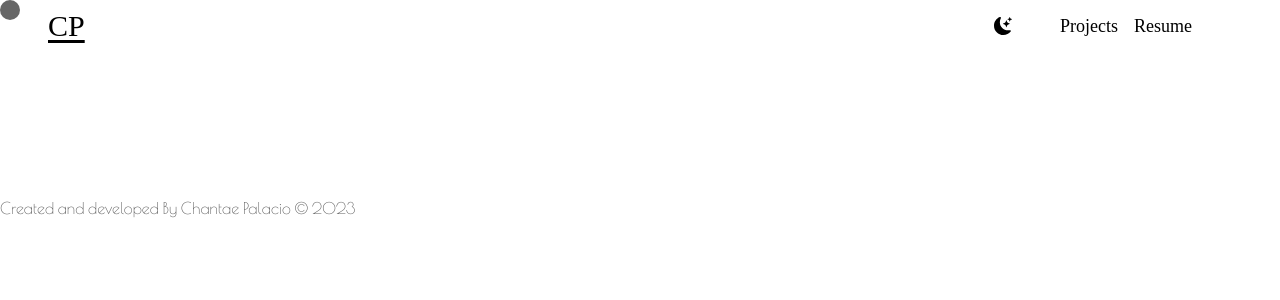
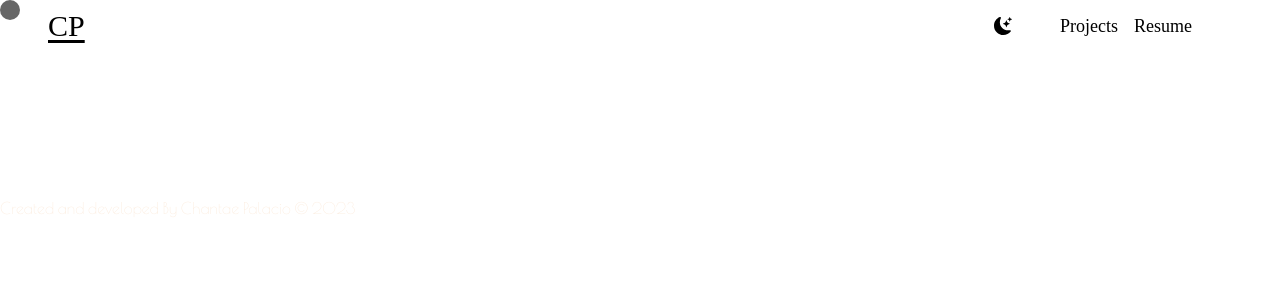
Before and after one commit to taepal467/cp_portfolio, a Next.js app: page /components/Footer in a window 1280 px wide. Shown: the top 300 px of the page. Built offline with nearby package versions, Linux system fonts and the light colour scheme; a web font is replaced by a local one.

Commit message:
Changed font color

```diff
--- a/pages/components/Footer.js
+++ b/pages/components/Footer.js
@@ -2,7 +2,7 @@ export default function Footer() {
     let year =  new Date().getFullYear();
     return(
         <div className="flex pt-36">
-            <p className="text-neutral-600 text-base font-poiret">Created and developed By Chantae Palacio &copy; {year}</p>
+            <p className="text-champagne text-base font-poiret">Created and developed By Chantae Palacio &copy; {year}</p>
         </div>
     );
 }
```
